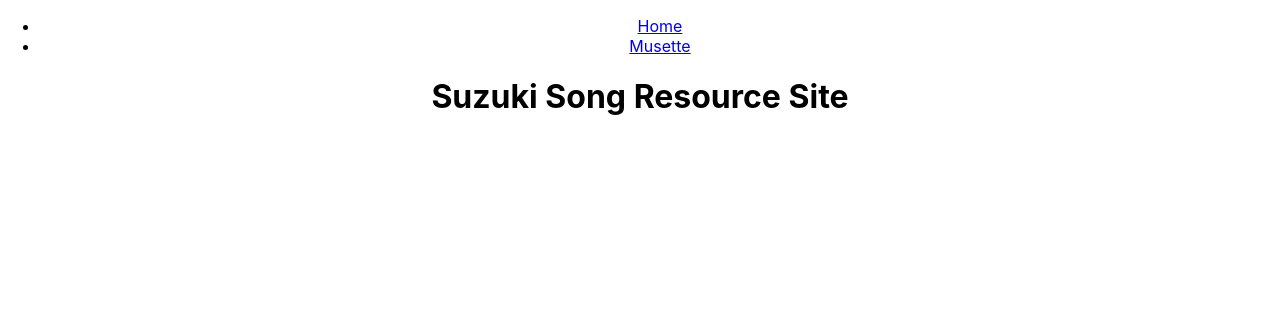
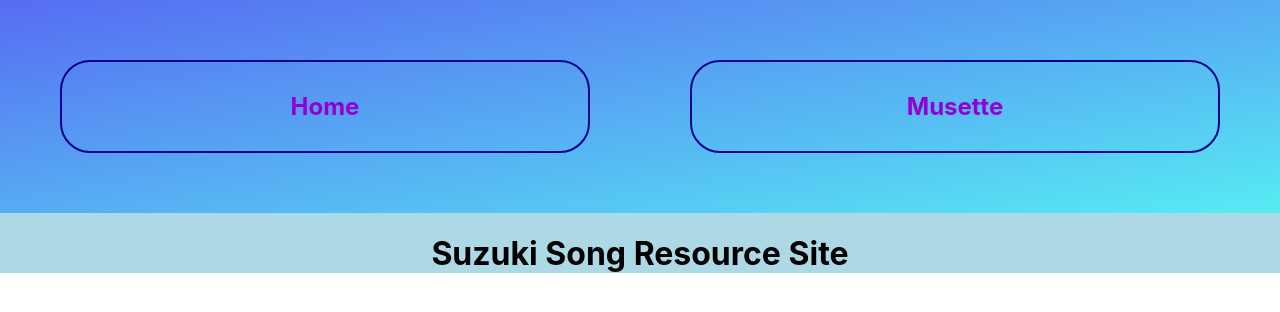
Before and after one commit to Sheilabob/Suzuki-song-resources, a React (Create React App) app: page / in a window 1280 px wide. Shown: the top 312 px of the page. Built offline with nearby package versions, Linux system fonts and the light colour scheme.

Commit message:
background colors

```diff
--- a/src/App.css
+++ b/src/App.css
@@ -2,37 +2,50 @@
   text-align: center;
 }
 
-.App-logo {
-  height: 40vmin;
-  pointer-events: none;
+
+/* Position must be set to relative to accomodate the pseudo-element. */
+.menu {
+  display: flex;
+  padding: 10px;
+  margin-top: 0px;
+  width: auto;
+  position: relative;
+  z-index: 100;
 }
 
-@media (prefers-reduced-motion: no-preference) {
-  .App-logo {
-    animation: App-logo-spin infinite 20s linear;
-  }
+/* Use of this pseudo-element allows for opacity setting of the linear-gradient . . . watch the z-index to make sure links are still available*/
+.menu:before {
+  content: ' ';
+  display: block;
+  position: absolute;
+  left: 0;
+  top: 0;
+  width: 100%;
+  height: 100%;
+  opacity: 0.5;
+  background-image: linear-gradient(to bottom right, blue, aqua);
+  background-repeat: no-repeat;
+  background-position: 50% 0;
+  background-size: cover;
+  z-index: 1;
 }
 
-.App-header {
-  background-color: #282c34;
-  min-height: 100vh;
-  display: flex;
-  flex-direction: column;
-  align-items: center;
-  justify-content: center;
-  font-size: calc(10px + 2vmin);
-  color: white;
+.menu-item {
+  margin: 50px;
+  padding: 10px;
+  width: 50%;
+  list-style-type: none;
+  border: 2px solid darkblue;
+  border-radius: 30px;
+  z-index: 100;
 }
 
-.App-link {
-  color: #61dafb;
+a {
+  text-decoration: none;
+  color: darkviolet;
 }
 
-@keyframes App-logo-spin {
-  from {
-    transform: rotate(0deg);
-  }
-  to {
-    transform: rotate(360deg);
-  }
+.pages {
+  background-color: lightblue;
+  z-index: 0;
 }
--- a/src/App.js
+++ b/src/App.js
@@ -12,20 +12,21 @@
   return (
     <div className="App">
     <Router>
-      <div>
+      <div class="pages">
         <nav>
-          <ul>
-            <li>
-              <Link to="/">Home</Link>
+          <ul class="menu">
+            <li class="menu-item">
+              <Link to="/"><h1>Home</h1></Link>
             </li>
-            <li>
-              <Link to="/musette">Musette</Link>
+            <li class="menu-item">
+              <Link to="/musette"><h1>Musette</h1></Link>
             </li>
           </ul>
         </nav>
 
         {/* A <Switch> looks through its children <Route>s and
             renders the first one that matches the current URL. */}
+            <div class="pages">
         <Routes>
           <Route path="/musette" element={ <Musette />}>
 
@@ -34,6 +35,7 @@
 
           </Route>
         </Routes>
+        </div>
       </div>
     </Router>
     </div>
```
